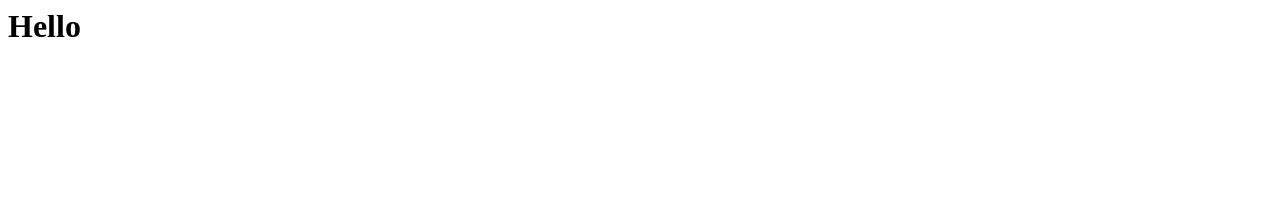
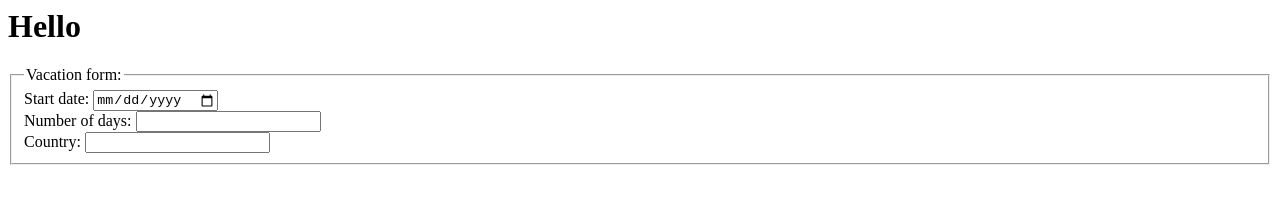
Before and after one commit to oialvarez/calendar, a plain HTML site: page index.html in a window 1280 px wide. Drawn offline with Linux system fonts and the light colour scheme.

Commit message:
adding start date, number of days and country

```diff
--- a/index.html
+++ b/index.html
@@ -1 +1,27 @@
-<h1>Hello</h1>
+<html>
+
+<body>
+    <h1>Hello</h1>
+    <form action="/vacation" method="POST">
+        <fieldset>
+            <legend>Vacation form:</legend>
+
+            <div>
+                <label for="startDate">Start date:</label>
+                <input type="date" id="startDate" name="startDate" />
+            </div>
+
+            <div>
+                <label for="numberOfDays">Number of days:</label>
+                <input type="number" name="numberOfDays" />
+            </div>
+
+            <div>
+                <label for="country">Country:</label>
+                <input type="text" id="country" name="country" maxlength="2" />
+            </div>
+        </fieldset>
+    </form>
+</body>
+
+</html>
```
